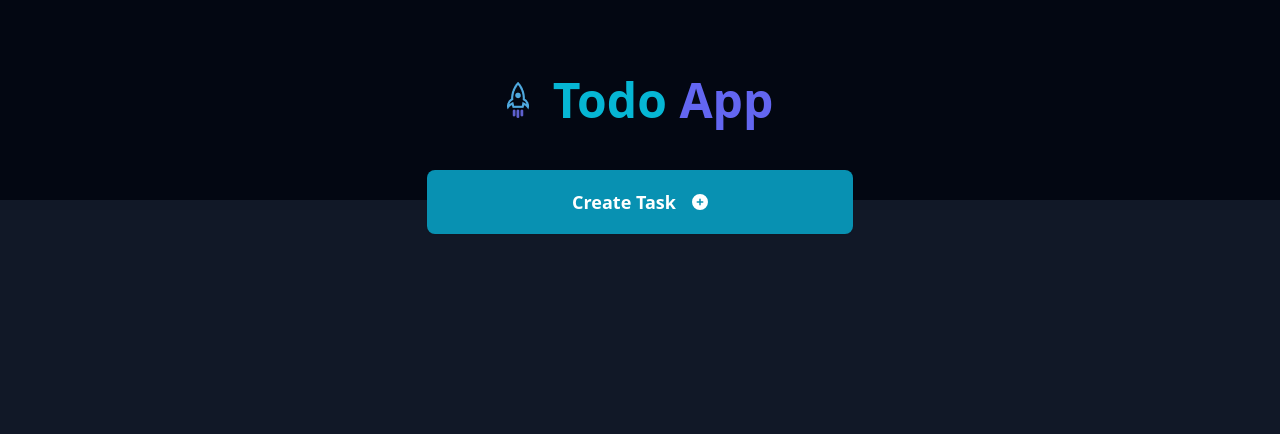
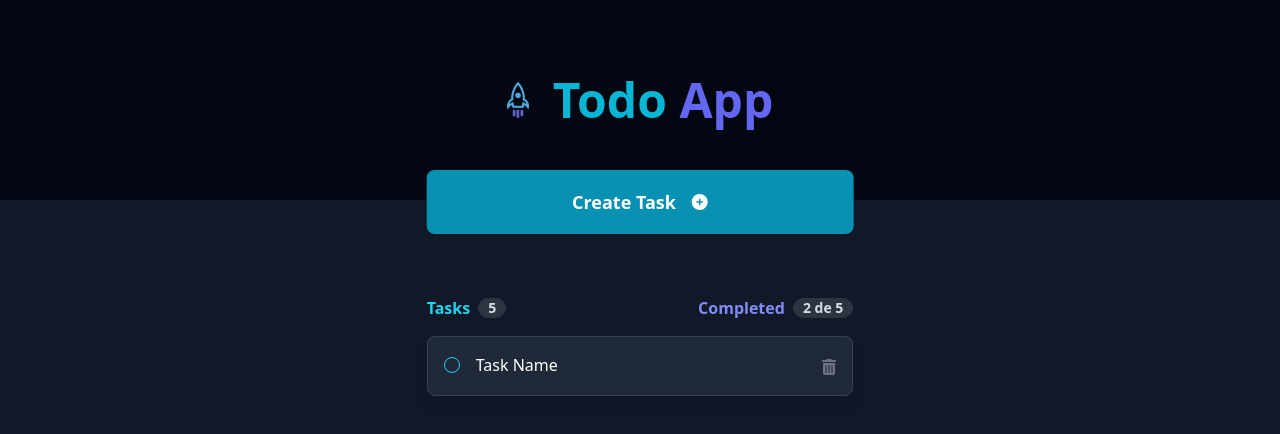
Before and after one commit to gitananun/nooro-todo, a Next.js app in the folder client/: page / in a window 1280 px wide. Shown: the top 434 px of the page. Built offline with nearby package versions, Linux system fonts and the light colour scheme.

Commit message:
feat: Tasks list added

```diff
--- /dev/null
+++ b/client/src/app/(home)/_components/index.ts
@@ -0,0 +1,2 @@
+export * from './new-task-row/new-task-row';
+export * from './tasks-list/tasks-list';
--- /dev/null
+++ b/client/src/app/(home)/_components/new-task-row/new-task-row.module.scss
@@ -0,0 +1,10 @@
+.create {
+  @apply flex items-center justify-center absolute w-full;
+  margin-top: -30px;
+  left: 50%;
+  transform: translateX(-50%);
+
+  .button {
+    @apply w-full;
+  }
+}
--- /dev/null
+++ b/client/src/app/(home)/_components/new-task-row/new-task-row.tsx
@@ -0,0 +1,13 @@
+import { XTextButton } from '@/app/components';
+import { faPlusCircle } from '@fortawesome/free-solid-svg-icons';
+import styles from './new-task-row.module.scss';
+
+export const NewTaskRow = () => {
+  return (
+    <div className={styles.create}>
+      <XTextButton className={styles.button} icon={faPlusCircle}>
+        Create Task
+      </XTextButton>
+    </div>
+  );
+};
--- /dev/null
+++ b/client/src/app/(home)/_components/tasks-list/tasks-list-item.tsx
@@ -0,0 +1,17 @@
+import { faTrashAlt } from '@fortawesome/free-solid-svg-icons';
+import { FontAwesomeIcon } from '@fortawesome/react-fontawesome';
+import styles from './tasks-list.module.scss';
+
+export const TasksListItem = () => {
+  return (
+    <div className={styles.card}>
+      <div className={styles.leading}>
+        <div className={styles.indicator}></div>
+        <p className={styles.content}>Task Name</p>
+      </div>
+      <div className={styles.actions}>
+        <FontAwesomeIcon icon={faTrashAlt} width={14} className={styles.icon} />
+      </div>
+    </div>
+  );
+};
--- /dev/null
+++ b/client/src/app/(home)/_components/tasks-list/tasks-list.module.scss
@@ -0,0 +1,51 @@
+.wrapper {
+  @apply mt-24 w-full;
+
+  .header {
+    @apply flex justify-between items-center w-full text-white;
+
+    .leading {
+      @apply text-cyan-400 font-bold flex gap-2 items-center;
+    }
+
+    .trailing {
+      @apply text-indigo-400 font-bold flex gap-2 items-center;
+    }
+  }
+
+  .list {
+    @apply w-full mt-4 flex flex-col gap-3;
+
+    .card {
+      @apply flex justify-between items-start w-full p-4 bg-gray-800 rounded-lg shadow-lg text-white border border-gray-700 cursor-pointer transition-all;
+
+      &:hover {
+        @apply bg-gray-700 shadow-lg;
+      }
+    }
+
+    .leading {
+      @apply flex items-start gap-4;
+
+      .indicator {
+        @apply w-4 h-4 rounded-full bg-transparent border border-cyan-400 mt-1;
+
+        &.completed {
+          @apply bg-indigo-400 text-white;
+        }
+      }
+
+      .content {
+        @apply text-white font-normal;
+      }
+    }
+
+    .actions {
+      @apply mt-0.5;
+
+      .icon {
+        @apply text-gray-500;
+      }
+    }
+  }
+}
--- /dev/null
+++ b/client/src/app/(home)/_components/tasks-list/tasks-list.tsx
@@ -0,0 +1,21 @@
+import { XBadge } from '@/app/components';
+import { TasksListItem } from './tasks-list-item';
+import styles from './tasks-list.module.scss';
+
+export const TasksList = () => {
+  return (
+    <div className={styles.wrapper}>
+      <div className={styles.header}>
+        <p className={styles.leading}>
+          Tasks <XBadge text="5" />
+        </p>
+        <p className={styles.trailing}>
+          Completed <XBadge text="2 de 5" />
+        </p>
+      </div>
+      <div className={styles.list}>
+        <TasksListItem />
+      </div>
+    </div>
+  );
+};
--- a/client/src/app/(home)/page.module.scss
+++ b/client/src/app/(home)/page.module.scss
@@ -1,14 +1,7 @@
 .main {
   @apply w-screen h-3/4 relative;
 
-  .create {
-    @apply flex items-center justify-center absolute w-full;
-    margin-top: -30px;
-    left: 50%;
-    transform: translateX(-50%);
-
-    .button {
-      @apply w-2/3 md:w-1/3;
-    }
+  .container {
+    @apply flex  gap-4 w-3/4 md:w-1/3 h-full mx-auto relative;
   }
 }
--- a/client/src/app/(home)/page.tsx
+++ b/client/src/app/(home)/page.tsx
@@ -1,15 +1,13 @@
-import { XTextButton } from '@/app/components';
-import { faPlusCircle } from '@fortawesome/free-solid-svg-icons';
+import { NewTaskRow, TasksList } from './_components';
 import styles from './page.module.scss';
 
 const Home = () => {
   return (
     <main className={styles.main}>
-      {/* CREATE ROW */}
-      <div className={styles.create}>
-        <XTextButton className={styles.button} icon={faPlusCircle}>
-          Create Task
-        </XTextButton>
+      <div className={styles.container}>
+        <NewTaskRow />
+
+        <TasksList />
       </div>
     </main>
   );
--- /dev/null
+++ b/client/src/app/components/badge/badge.tsx
@@ -0,0 +1,9 @@
+interface IProps {
+  text: string;
+}
+
+export const XBadge = (props: IProps) => {
+  const { text } = props;
+
+  return <div className="badge badge-neutral font-bold">{text}</div>;
+};
--- a/client/src/app/components/index.ts
+++ b/client/src/app/components/index.ts
@@ -1,3 +1,4 @@
+export * from './badge/badge';
 export * from './loading-indicator';
 export * from './rocket/rocket';
 export * from './text-button/text-button';
```
